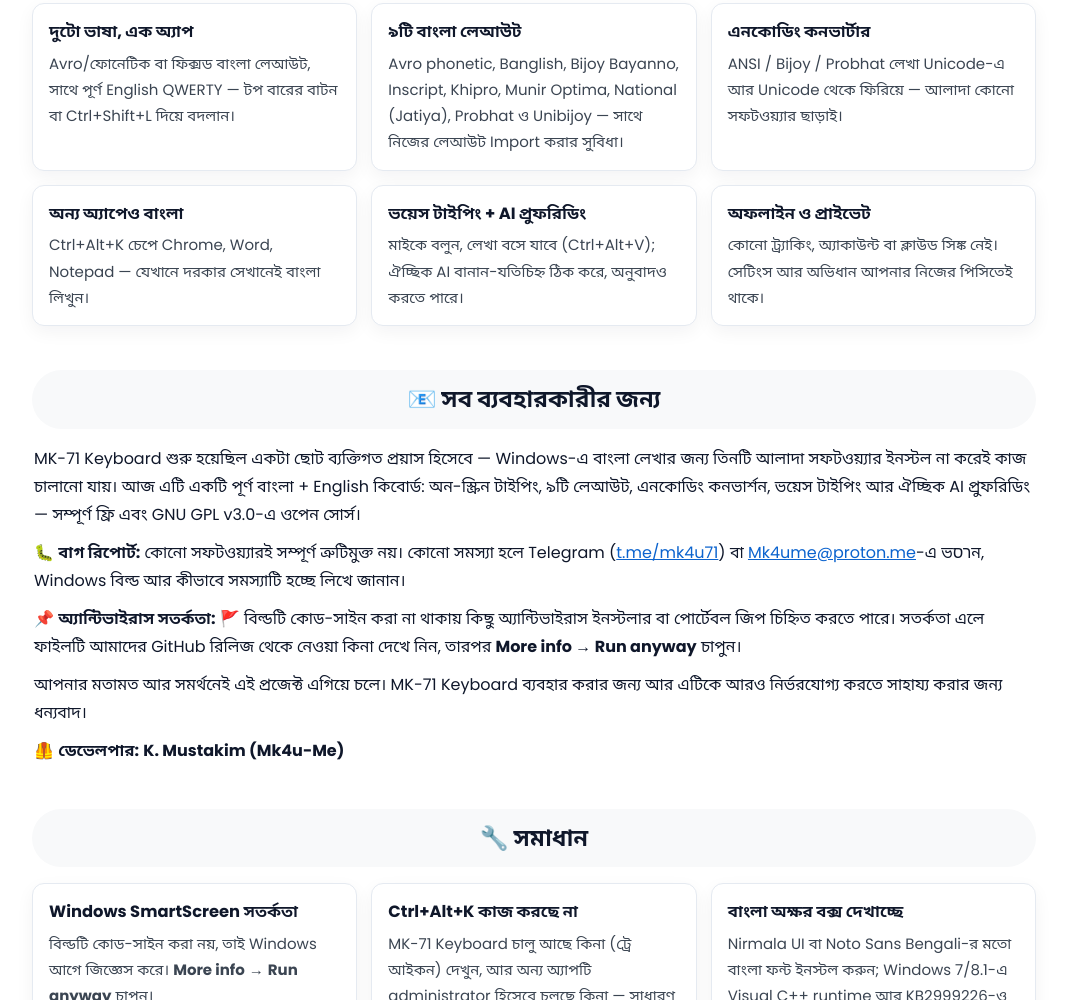
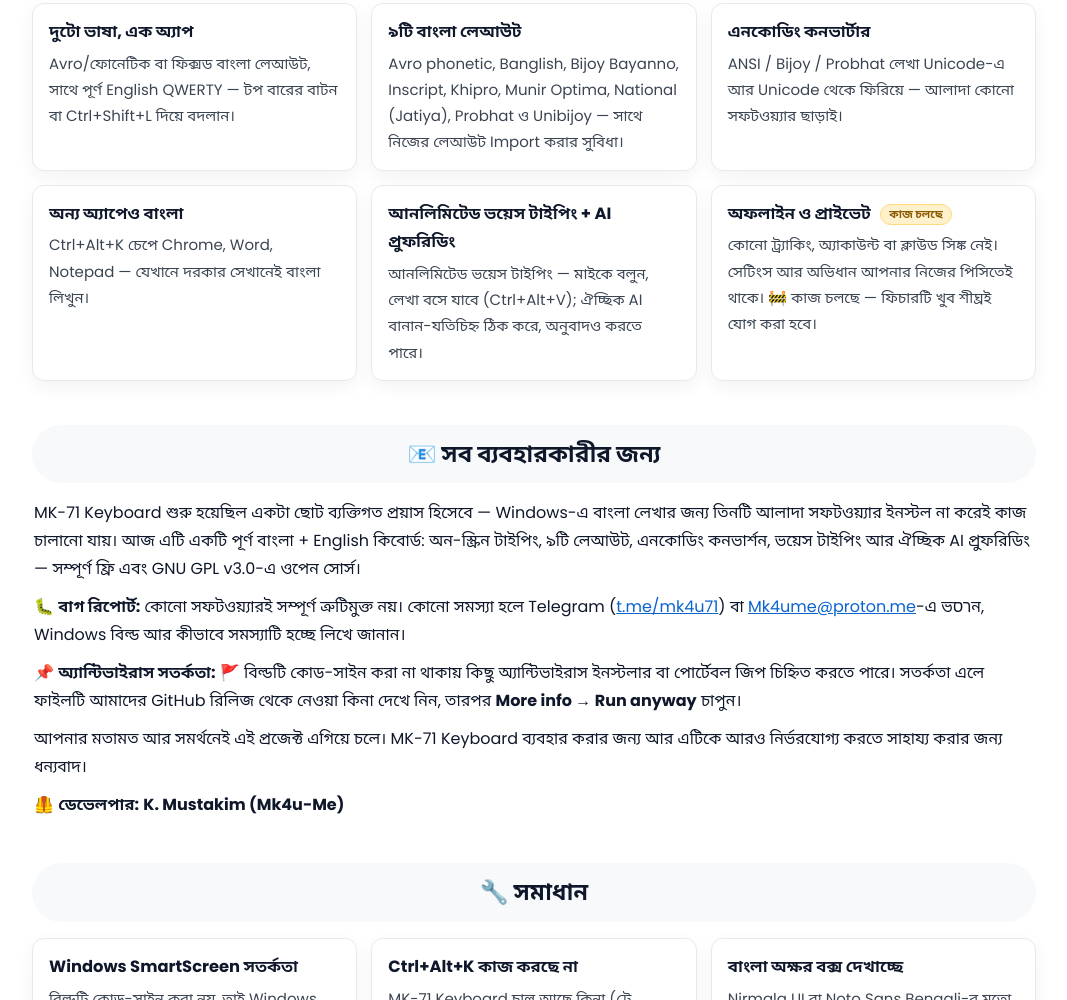
Before and after one commit to Mk4u-Me/mk71-keyboard, a plain HTML site: page docs/index.html in a window 1280 px wide. Shown: the part 962-1962 px from the top of the page, without its empty margins (106-1173 px from the left). Drawn offline with Linux system fonts and the light colour scheme.

Commit message:
Say unlimited voice typing and mark offline mode as in progress.
The feature list promised a feature that is not in the build yet, so the offline row now says work is underway, and the voice typing row says it is unlimited.

```diff
--- a/docs/index.html
+++ b/docs/index.html
@@ -159,12 +159,12 @@
       <p data-en="Press Ctrl+Alt+K and type Bangla in Chrome, Word, Notepad — wherever you need it.">Ctrl+Alt+K চেপে Chrome, Word, Notepad — যেখানে দরকার সেখানেই বাংলা লিখুন।</p>
     </div>
     <div class="tile">
-      <h3 data-en="Voice typing + AI proofreading">ভয়েস টাইপিং + AI প্রুফরিডিং</h3>
-      <p data-en="Speak and the text appears (Ctrl+Alt+V); optional AI fixes spelling, punctuation and can translate.">মাইকে বলুন, লেখা বসে যাবে (Ctrl+Alt+V); ঐচ্ছিক AI বানান-যতিচিহ্ন ঠিক করে, অনুবাদও করতে পারে।</p>
+      <h3 data-en="Unlimited voice typing + AI proofreading">আনলিমিটেড ভয়েস টাইপিং + AI প্রুফরিডিং</h3>
+      <p data-en="Unlimited voice typing — speak and the text appears (Ctrl+Alt+V); optional AI fixes spelling and punctuation and can translate.">আনলিমিটেড ভয়েস টাইপিং — মাইকে বলুন, লেখা বসে যাবে (Ctrl+Alt+V); ঐচ্ছিক AI বানান-যতিচিহ্ন ঠিক করে, অনুবাদও করতে পারে।</p>
     </div>
     <div class="tile">
-      <h3 data-en="Offline and private">অফলাইন ও প্রাইভেট</h3>
-      <p data-en="No tracking, no account, no cloud sync. Settings and dictionaries stay on your own PC.">কোনো ট্র্যাকিং, অ্যাকাউন্ট বা ক্লাউড সিঙ্ক নেই। সেটিংস আর অভিধান আপনার নিজের পিসিতেই থাকে।</p>
+      <h3 data-en="Offline and private (in progress)">অফলাইন ও প্রাইভেট <span class="soon">কাজ চলছে</span></h3>
+      <p data-en="No tracking, no account, no cloud sync. Settings and dictionaries stay on your own PC. 🚧 This feature is in progress and will be added very soon.">কোনো ট্র্যাকিং, অ্যাকাউন্ট বা ক্লাউড সিঙ্ক নেই। সেটিংস আর অভিধান আপনার নিজের পিসিতেই থাকে। 🚧 কাজ চলছে — ফিচারটি খুব শীঘ্রই যোগ করা হবে।</p>
     </div>
   </div>
 
--- a/docs/style.css
+++ b/docs/style.css
@@ -181,6 +181,19 @@ img { max-width: 100%; height: auto; }
 }
 .tile h3 { margin: 0 0 4px; font-size: 1.02rem; }
 .tile p { margin: 0; color: #3b4552; font-size: 15px; }
+.soon {
+  display: inline-block;
+  margin-left: 6px;
+  padding: 0 8px;
+  font-size: 11px;
+  font-weight: 700;
+  color: #8a5a00;
+  background: #fff1cc;
+  border: 1px solid #ffd97a;
+  border-radius: 999px;
+  vertical-align: middle;
+  white-space: nowrap;
+}
 
 /* ---------- faq ---------- */
 .faq { margin-top: 6px; }
```
Also changed, not shown: docs/download.html (+2 -2 lines).
